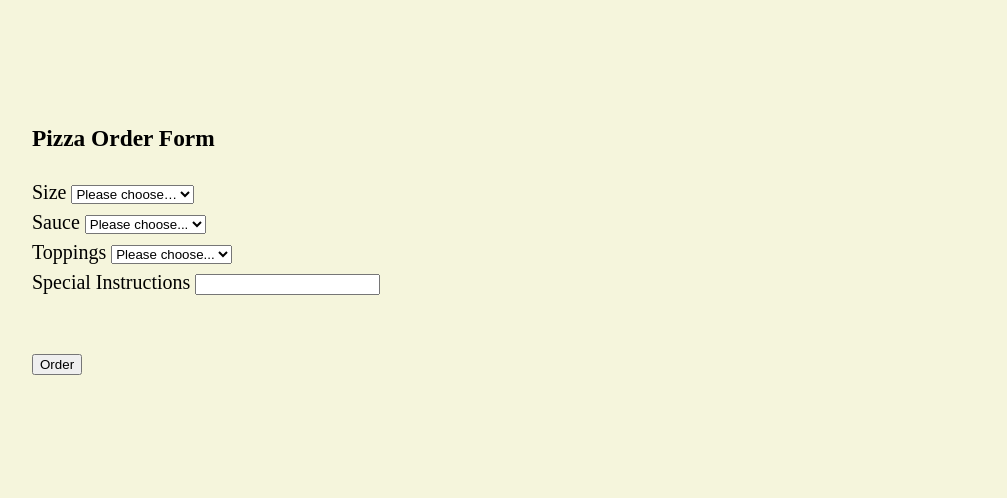
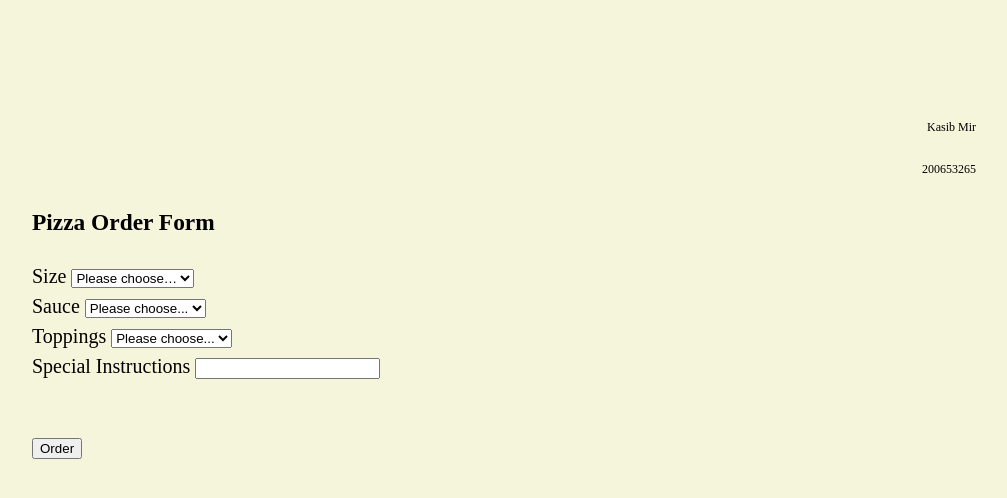
Before and after one commit to KasibM/COMP1073_S26, a plain HTML site: page assignment2/index.html in a window 1280 px wide. Shown: the whole page, without its empty margins (76-1083 px from the left). Drawn offline with Linux system fonts and the light colour scheme.

Commit message:
Added Name and Student Number

```diff
--- a/assignment2/css/index.css
+++ b/assignment2/css/index.css
@@ -6,3 +6,8 @@ html{
     line-height: 150%;
     padding: 5rem;
 }
+#sName, #sID {
+    margin-right:6rem;
+    font-size: 12px;
+    text-align:right;
+}
--- a/assignment2/index.html
+++ b/assignment2/index.html
@@ -11,6 +11,8 @@
 </head>
 
 <body>
+    <p id="sName"></p>
+    <p id="sID"></p>
     <h3>Pizza Order Form</h3>
     <label for="size">Size</label>
 	<select id="size">
--- a/assignment2/js/index.js
+++ b/assignment2/js/index.js
@@ -30,9 +30,15 @@ const pizzaSpecialInstructions = document.querySelector("#specialInstructions");
 const orderButton = document.querySelector("#orderButton");
 const errorSection = document.querySelector("#errorSection");
 const orderDetails = document.querySelector("#orderDetails");
+const sName = document.querySelector("#sName");
+const sID = document.querySelector("#sID");
 
 // Add EventListener for orderButton (Adapted from Lesson 4 conditionals.js)
 orderButton.addEventListener("click", orderPizza);
+
+// Add student name and ID dynamically
+sName.textContent = studentName;
+sID.textContent = studentNumber;
 
 // Create a class called 'Pizza' (Adapted from Lessson 09 coffee.js)
 class Pizza {
@@ -76,6 +82,4 @@ function orderPizza () {
         orderDetails.textContent = orderedPizza.description();
 
     }
-
-
 }
```
